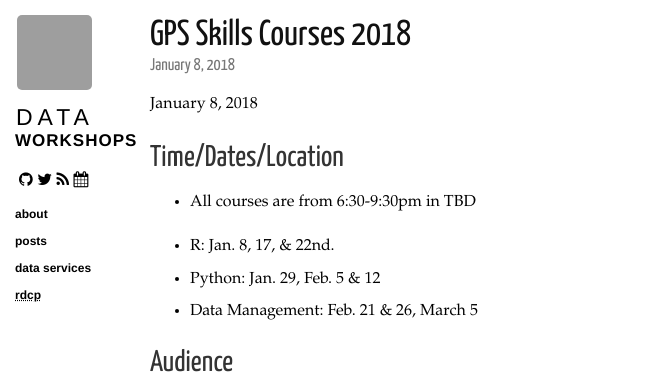
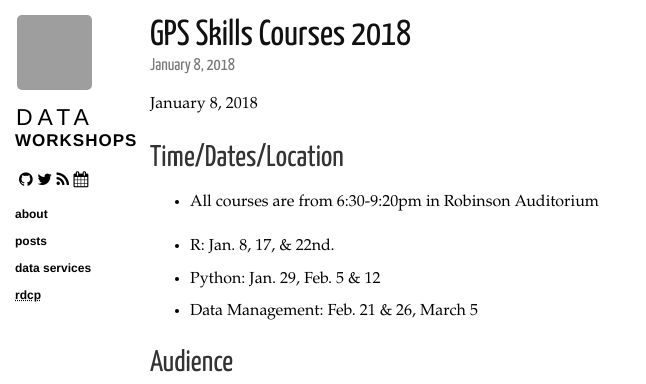
Before and after one commit to ucsdlib/workshops, a Jekyll site: the page built from _posts/2018-01-08-gps-skills-workshops.md, in a window 1280 px wide, cut to the strip 0-384 px from the top of the page. Shown: the whole strip, without its empty margins (0-646 px from the left). Built offline with Jekyll 4.4.1, drawn with Linux system fonts in a browser that asks for light colours; nearby versions of some CDN libraries; grey boxes are pictures that could not be loaded.

Commit message:
updating location

```diff
--- a/_posts/2018-01-08-gps-skills-workshops.md
+++ b/_posts/2018-01-08-gps-skills-workshops.md
@@ -7,7 +7,7 @@ January 8, 2018
 
 ## Time/Dates/Location
 
-* All courses are from 6:30-9:30pm in TBD
+* All courses are from 6:30-9:20pm in Robinson Auditorium
 
 * R: Jan. 8, 17, & 22nd.
 * Python: Jan. 29, Feb. 5 & 12
```
